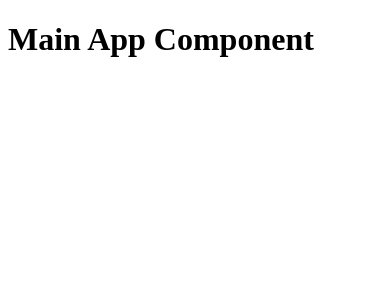
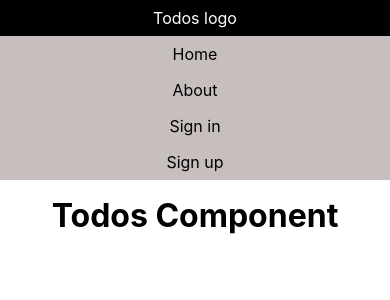
Before and after one commit to leahu-aurel/react-redux-firebase-app, a React (Create React App) app: page / in a window 390 px wide. Shown: the top 300 px of the page. Built offline with nearby package versions, Linux system fonts and the light colour scheme.

Commit message:
Adding a simple static responsive navbar and a placeholder for the todos component

```diff
--- a/src/App.js
+++ b/src/App.js
@@ -1,3 +1,17 @@
 import React from "react";
 
-export default () => <h1>Main App Component</h1>;
+import NavBar from "./components/NavBar";
+
+const todosStyle = {
+  textAlign: "center",
+  paddingTop: "16px",
+  fontSize: "2em",
+  fontWeight: "bold",
+};
+
+export default () => (
+  <>
+    <NavBar />
+    <div style={todosStyle}>{"Todos Component"}</div>
+  </>
+);
--- /dev/null
+++ b/src/components/NavBar.jsx
@@ -0,0 +1,17 @@
+import React from "react";
+
+import "./css/navbar.css";
+
+export default () => (
+  <div className="navbar">
+    <a href="#Home">Todos logo</a>
+    <a href="#Home">Home</a>
+    <a href="#About">About</a>
+    <a href="#Sign in" className="authlink">
+      Sign in
+    </a>
+    <a href="#Sign up" className="authlink">
+      Sign up
+    </a>
+  </div>
+);
--- /dev/null
+++ b/src/components/css/navbar.css
@@ -0,0 +1,30 @@
+.navbar {
+  overflow: hidden;
+  background-color: rgb(199, 190, 190);
+}
+
+.navbar a {
+  padding: 14px 16px;
+  float: left;
+  text-align: center;
+  text-decoration: none;
+  color: black;
+}
+
+.navbar a.authlink {
+  float: right;
+}
+
+.navbar a:hover {
+  background-color: black;
+  color: white;
+}
+
+@media screen and (max-width: 500px) {
+  .navbar a {
+    padding: 8px 0;
+    float: none;
+    width: 100%;
+    display: block;
+  }
+}
--- /dev/null
+++ b/src/index.css
@@ -0,0 +1,8 @@
+body {
+  margin: 0;
+  font-family: -apple-system, BlinkMacSystemFont, "Segoe UI", "Roboto", "Oxygen",
+    "Ubuntu", "Cantarell", "Fira Sans", "Droid Sans", "Helvetica Neue",
+    sans-serif;
+  -webkit-font-smoothing: antialiased;
+  -moz-osx-font-smoothing: grayscale;
+}
--- a/src/index.js
+++ b/src/index.js
@@ -1,6 +1,7 @@
 import React from "react";
 import { render } from "react-dom";
 
+import "./index.css";
 import App from "./App";
 
 render(<App />, document.getElementById("root"));
```
